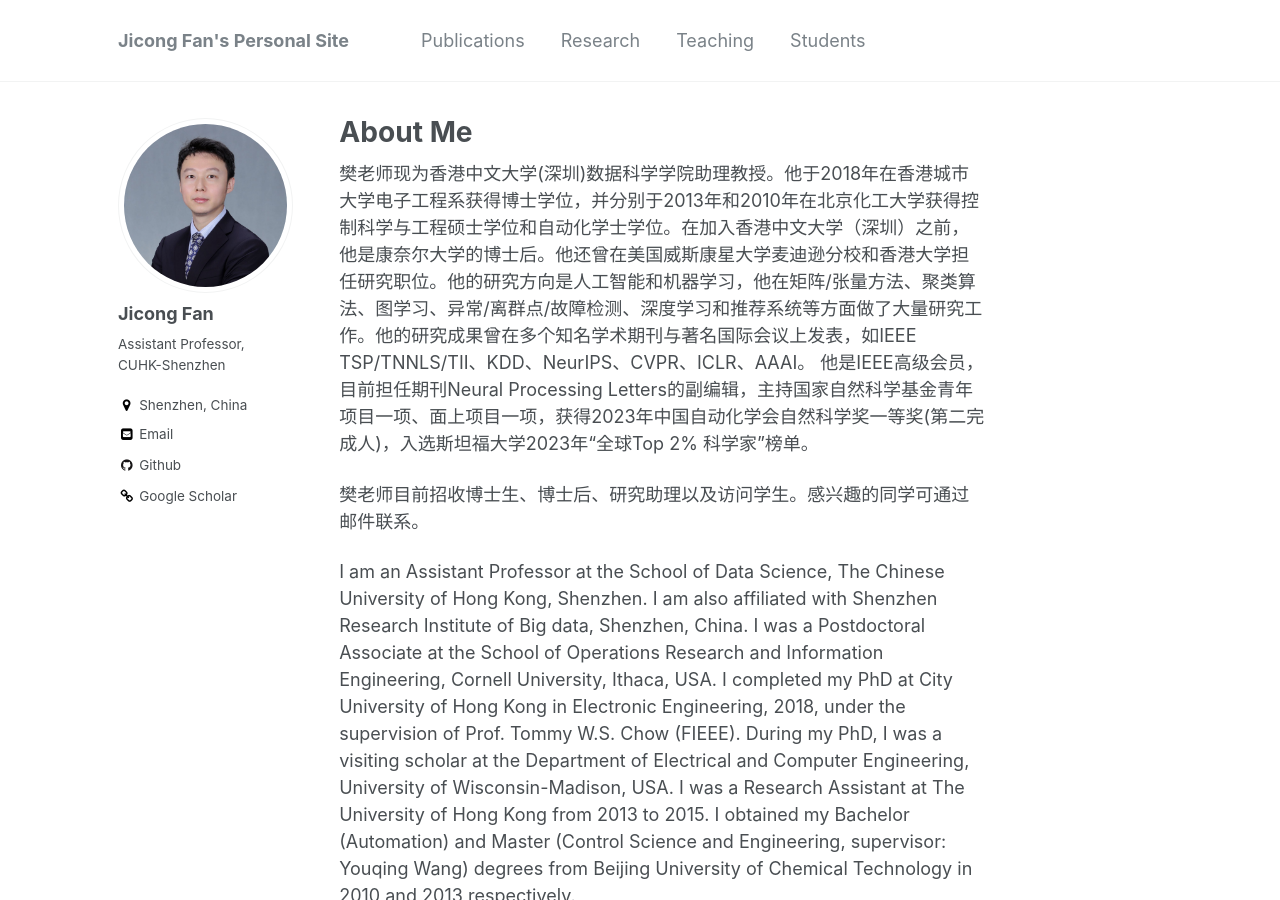
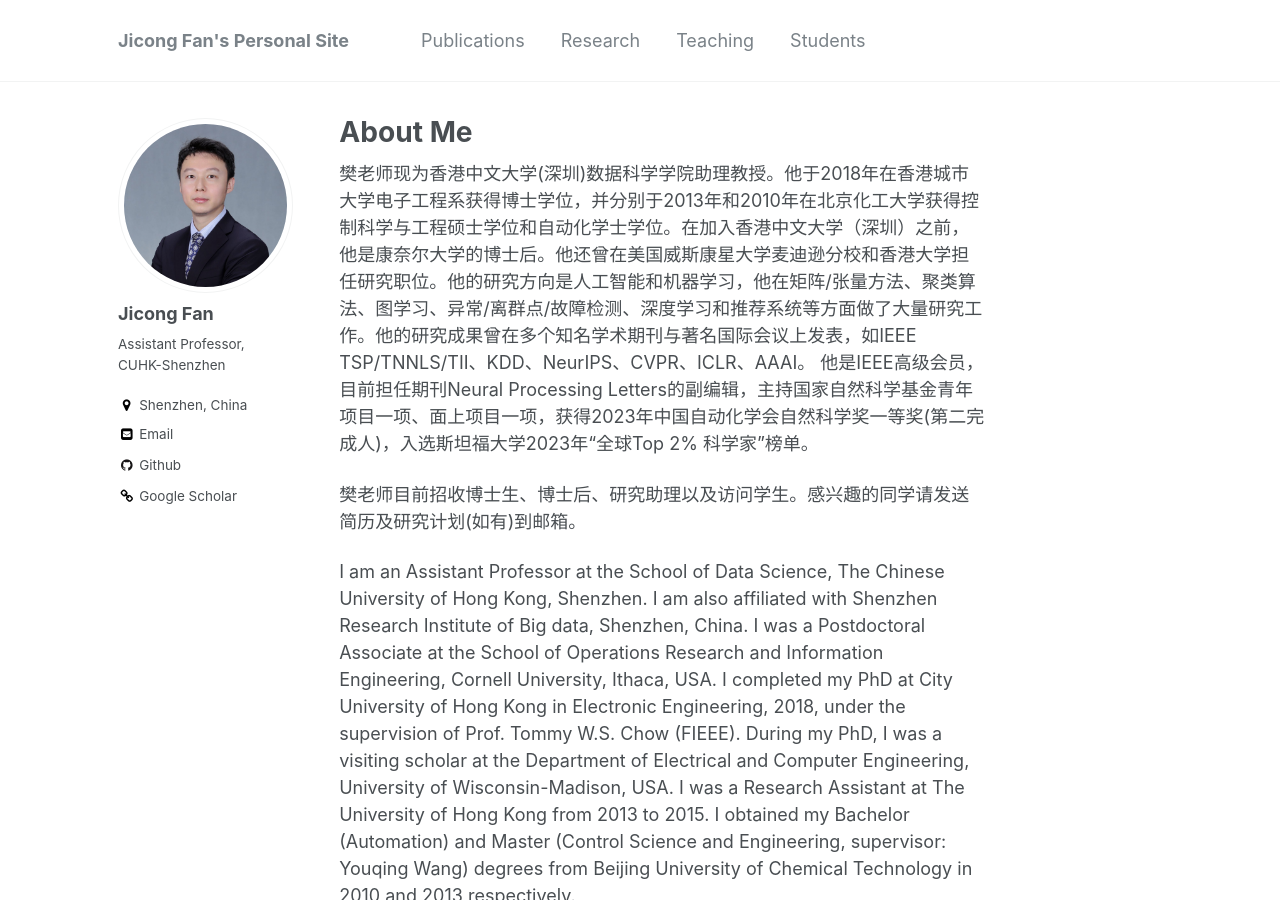
Before and after one commit to jicongfan/jicongfan.github.io, a Jekyll site: the page built from _pages/about.md, in a window 1280 px wide and 900 px high. Built offline with Jekyll 4.4.1, drawn with Linux system fonts in a browser that asks for light colours.

Commit message:
Update about.md

```diff
--- a/_pages/about.md
+++ b/_pages/about.md
@@ -10,7 +10,7 @@ redirect_from:
 
 樊老师现为香港中文大学(深圳)数据科学学院助理教授。他于2018年在香港城市大学电子工程系获得博士学位，并分别于2013年和2010年在北京化工大学获得控制科学与工程硕士学位和自动化学士学位。在加入香港中文大学（深圳）之前，他是康奈尔大学的博士后。他还曾在美国威斯康星大学麦迪逊分校和香港大学担任研究职位。他的研究方向是人工智能和机器学习，他在矩阵/张量方法、聚类算法、图学习、异常/离群点/故障检测、深度学习和推荐系统等方面做了大量研究工作。他的研究成果曾在多个知名学术期刊与著名国际会议上发表，如IEEE TSP/TNNLS/TII、KDD、NeurIPS、CVPR、ICLR、AAAI。 他是IEEE高级会员，目前担任期刊Neural Processing Letters的副编辑，主持国家自然科学基金青年项目一项、面上项目一项，获得2023年中国自动化学会自然科学奖一等奖(第二完成人)，入选斯坦福大学2023年“全球Top 2% 科学家”榜单。
 
-樊老师目前招收博士生、博士后、研究助理以及访问学生。感兴趣的同学可通过邮件联系。
+樊老师目前招收博士生、博士后、研究助理以及访问学生。感兴趣的同学请发送简历及研究计划(如有)到邮箱。
 
 I am an Assistant Professor at the School of Data Science, The Chinese University of Hong Kong, Shenzhen. I am also affiliated with Shenzhen Research Institute of Big data, Shenzhen, China. I was a Postdoctoral Associate at the School of Operations Research and Information Engineering, Cornell University, Ithaca, USA. I completed my PhD at City University of Hong Kong in Electronic Engineering, 2018, under the supervision of Prof. Tommy W.S. Chow (FIEEE). During my PhD, I was a visiting scholar at the Department of Electrical and Computer Engineering, University of Wisconsin-Madison, USA. I was a Research Assistant at The University of Hong Kong from 2013 to 2015. I obtained my Bachelor (Automation) and Master (Control Science and Engineering, supervisor: Youqing Wang) degrees from Beijing University of Chemical Technology in 2010 and 2013 respectively.
 
```
